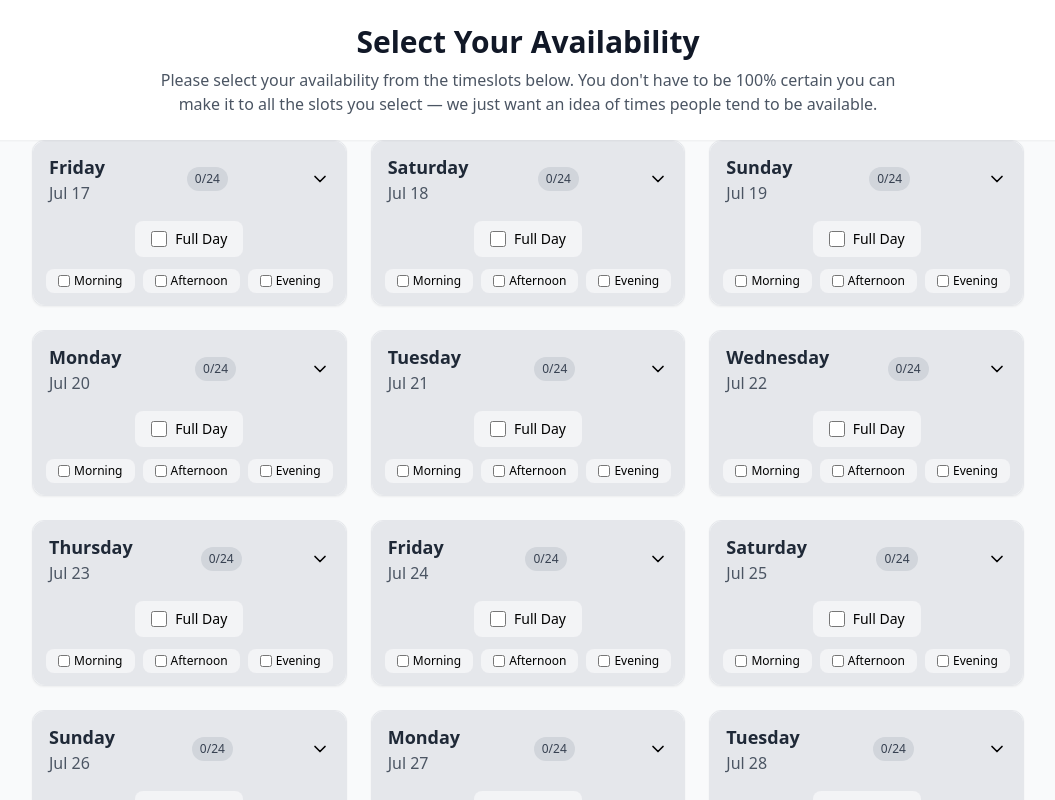
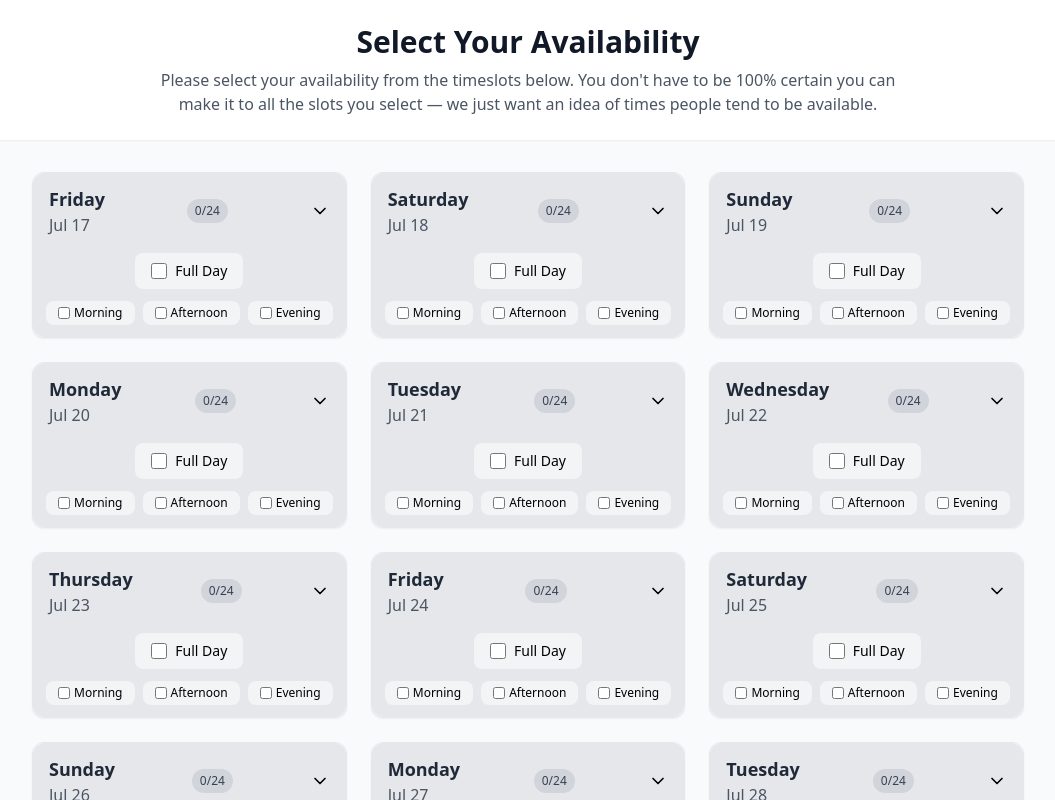
Before and after one commit to jazzorpheus/jof-scheduler, a React (Vite) app: page / in a window 1280 px wide. Shown: the top 800 px of the page, without its empty margins (112-1167 px from the left). Built offline with nearby package versions, Linux system fonts and the light colour scheme.

Commit message:
add space between PageHeader and AvailabilityPage content

```diff
--- a/src/pages/AvailabilityPage.jsx
+++ b/src/pages/AvailabilityPage.jsx
@@ -33,7 +33,7 @@ export default function AvailabilityPage({
       </PageHeader>
 
       {/* MAIN CONTENT */}
-      <main className="max-w-5xl mx-auto px-4 flex-1 pb-20">
+      <main className="mx-auto max-w-5xl flex-1 px-4 pt-8 pb-20">
         <div className="grid grid-cols-1 sm:grid-cols-2 lg:grid-cols-3 gap-6">
           {days.map((day) => (
             <DayCard
```
